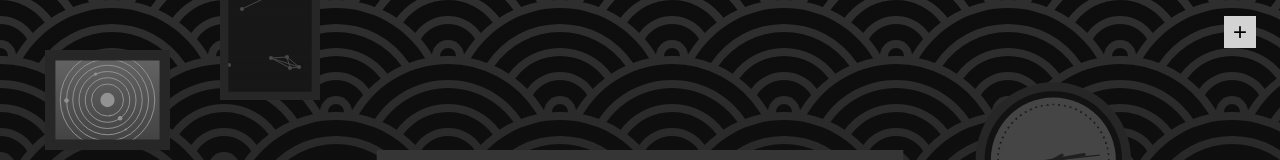
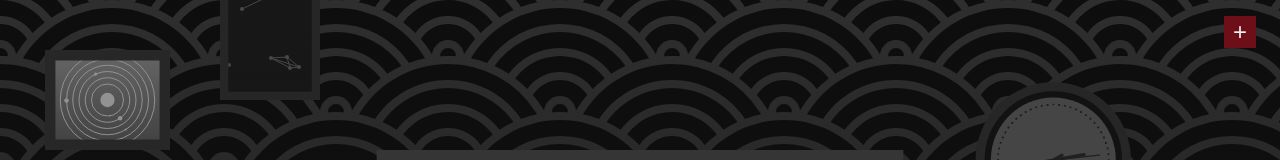
Before and after one commit to blackwright/mori, a Next.js app: page /late in a window 1280 px wide. Shown: the top 160 px of the page. Built offline with nearby package versions, Linux system fonts and the light colour scheme.

Commit message:
replace google fonts with self-hosted fonts

```diff
--- a/components/GlobalStyle.ts
+++ b/components/GlobalStyle.ts
@@ -1,14 +1,32 @@
 import { createGlobalStyle } from 'styled-components';
 
 export const GlobalStyle = createGlobalStyle`
+@font-face {
+  font-family: 'Futura PT';
+  src: url('./fonts/futura-pt-book.woff') format('woff');
+}
+
+@font-face {
+  font-family: 'Bodoni';
+  src: url('./fonts/bodoni-webfont.woff') format('woff');
+}
+
 *,
 *::before,
 *::after {
   box-sizing: border-box;
 }
 
+h1,
+h2,
+h3,
+h4,
+h5 {
+  font-family: 'Futura PT', Arial, sans-serif;
+}
+
 body {
-  font-family: "Bodoni Moda", "Times New Roman", Times, serif;
+  font-family: Bodoni, 'Times New Roman', Times, serif;
   overflow: hidden;
   -webkit-font-smoothing: antialiased;
 }
--- a/components/layout/nav/Nav.tsx
+++ b/components/layout/nav/Nav.tsx
@@ -47,7 +47,12 @@ export const Nav: React.FC<Props> = ({ title }) => {
                   href={route.path}
                   onClick={(e) => handleNavigate(e, route.path)}
                 >
-                  <Image src={route.img} layout="fill" objectFit="cover" />
+                  <Image
+                    src={route.img}
+                    layout="fill"
+                    objectFit="cover"
+                    loading="lazy"
+                  />
                   <CardTitle>{route.title}</CardTitle>
                 </Link>
               </Card>
@@ -109,18 +114,19 @@ const MenuButton = styled.button`
   height: 32px;
   border: 0;
   outline: 0;
-  background: lightgray;
+  background: #6d0e18;
   display: flex;
   align-items: center;
   justify-content: center;
 `;
 
 const Title = styled.h1`
-  font-size: 1.5rem;
-  line-height: 2rem;
+  font-size: 1rem;
+  line-height: 1.25rem;
 `;
 
 const Cross = styled.div`
+  color: #eee;
   font-size: 1.5rem;
   line-height: 2rem;
 `;
@@ -165,8 +171,8 @@ const Card = styled.li`
 
   :hover {
     ${CardTitle} {
-      color: #333;
-      background: #ccc;
+      color: #eee;
+      background: #6d0e18;
       opacity: 0.95;
     }
   }
--- a/components/layout/nav/routes.ts
+++ b/components/layout/nav/routes.ts
@@ -6,28 +6,28 @@ type Route = {
 
 export const routes: Route[] = [
   {
-    title: 'mori',
+    title: 'Mori',
     path: '/mori',
-    img: '/mori.jpg'
+    img: '/thumbnails/mori.jpg'
   },
   {
-    title: 'late',
+    title: 'Late',
     path: '/late',
-    img: '/late.jpg'
+    img: '/thumbnails/late.jpg'
   },
   {
-    title: 'dune',
+    title: 'Dune',
     path: '/dune',
-    img: '/dune.png'
+    img: '/thumbnails/dune.png'
   },
   {
-    title: 'rise',
+    title: 'Rise',
     path: '/rise',
-    img: '/rise.jpg'
+    img: '/thumbnails/rise.jpg'
   },
   {
-    title: 'ld+r',
+    title: 'LD+R',
     path: '/ldar',
-    img: '/ld+r.png'
+    img: '/thumbnails/ld+r.png'
   }
 ];
--- a/components/pages/dune/ui/controls/index.tsx
+++ b/components/pages/dune/ui/controls/index.tsx
@@ -34,7 +34,7 @@ export const Controls: React.FC<Props> = ({
 );
 
 const Wrapper = styled.div`
-  font-family: 'Source Sans Pro', Arial, sans-serif;
+  font-family: 'Futura PT', Arial, sans-serif;
   display: flex;
   align-items: stretch;
   justify-content: center;
--- a/components/pages/dune/ui/image-data/index.tsx
+++ b/components/pages/dune/ui/image-data/index.tsx
@@ -25,7 +25,7 @@ export const ImageData: React.FC<Props> = ({ text, onChange }) => {
     if (canvasRef.current) {
       setWriter(
         new Writer(canvasRef.current, {
-          font: '16px "Bodoni Moda", "Times New Roman", serif',
+          font: '16px Bodoni, "Times New Roman", serif',
           maxFontSizeToFill: 77,
           textAlign: 'center',
           verticalAlign: 'middle',
--- a/pages/_app.tsx
+++ b/pages/_app.tsx
@@ -6,13 +6,6 @@ export default function MyApp({ Component, pageProps }) {
   return (
     <>
       <Head>
-        <link rel="preconnect" href="https://fonts.gstatic.com" />
-
-        <link
-          href="https://fonts.googleapis.com/css?family=Bodoni+Moda"
-          rel="stylesheet"
-        />
-
         <meta
           name="viewport"
           content="width=device-width, initial-scale=1, maximum-scale=1"
--- a/pages/dune/index.tsx
+++ b/pages/dune/index.tsx
@@ -1,19 +1,10 @@
-import Head from 'next/head';
 import { Layout } from 'components/layout';
 import { Dune } from 'components/pages/dune';
 
 const Page = () => (
-  <>
-    <Head>
-      <link
-        href="https://fonts.googleapis.com/css?family=Source+Sans+Pro"
-        rel="stylesheet"
-      />
-    </Head>
-    <Layout title="dune">
-      <Dune />
-    </Layout>
-  </>
+  <Layout title="Dune">
+    <Dune />
+  </Layout>
 );
 
 export default Page;
--- a/pages/late/index.tsx
+++ b/pages/late/index.tsx
@@ -2,7 +2,7 @@ import { Layout } from 'components/layout';
 import { Late } from 'components/pages/late';
 
 const Page = () => (
-  <Layout title="late">
+  <Layout title="Late">
     <Late />
   </Layout>
 );
--- a/pages/ldar/index.tsx
+++ b/pages/ldar/index.tsx
@@ -2,7 +2,7 @@ import { Layout } from 'components/layout';
 import { LDaR } from 'components/pages/ldar';
 
 const Page = () => (
-  <Layout title="ld+r">
+  <Layout title="LD+R">
     <LDaR />
   </Layout>
 );
--- a/pages/mori/index.tsx
+++ b/pages/mori/index.tsx
@@ -3,7 +3,7 @@ import { Mori } from 'components/pages/mori';
 
 const Page = () => {
   return (
-    <Layout title="mori">
+    <Layout title="Mori">
       <Mori />
     </Layout>
   );
--- a/pages/rise/index.tsx
+++ b/pages/rise/index.tsx
@@ -2,7 +2,7 @@ import { Layout } from 'components/layout';
 import { Rise } from 'components/pages/rise';
 
 const Page = () => (
-  <Layout title="rise">
+  <Layout title="Rise">
     <Rise />
   </Layout>
 );
```
